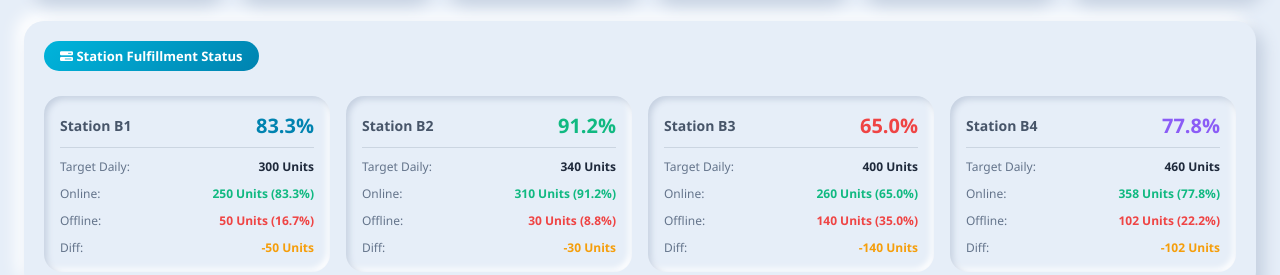
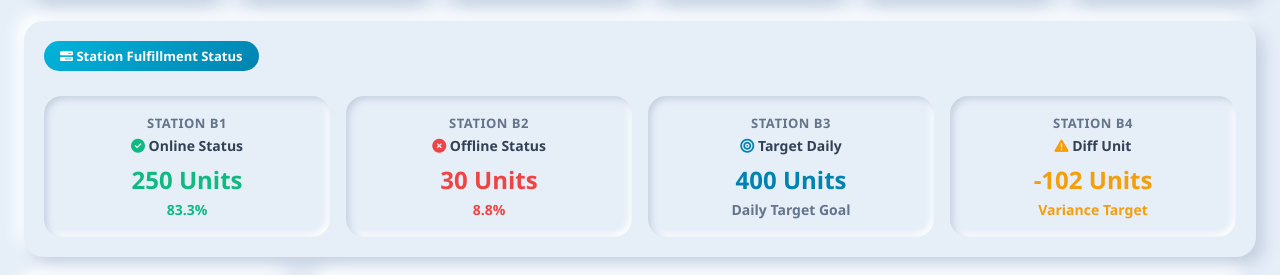
Before and after one commit to jenjira29-boop/Production-B-line, a plain HTML site: page index.html in a window 1280 px wide. Shown: the part 352-627 px from the top of the page. Drawn offline with nearby package versions, Linux system fonts and the light colour scheme.

Commit message:
Update index.html

```diff
--- a/index.html
+++ b/index.html
@@ -241,11 +241,12 @@
       font-size: 13px; font-weight: bold; display: inline-block; margin-bottom: 15px;
     }
 
+    .grid-col-1 { grid-column: span 1; }
     .grid-col-2 { grid-column: span 2; }
     .grid-col-3 { grid-column: span 3; }
     .grid-col-4 { grid-column: span 4; }
 
-    /* Custom Station Fulfillment Cards */
+    /* Custom Focused Station Fulfillment Cards */
     .station-grid {
       display: grid;
       grid-template-columns: repeat(4, 1fr);
@@ -256,36 +257,46 @@
     .station-card {
       background: #e6eef8;
       border-radius: 18px;
-      padding: 16px;
+      padding: 18px 16px;
       box-shadow: inset 3px 3px 6px #c5d0e0, inset -3px -3px 6px #ffffff;
       display: flex;
       flex-direction: column;
-      gap: 10px;
+      align-items: center;
+      text-align: center;
+      justify-content: center;
     }
 
-    .station-header {
-      display: flex;
-      justify-content: space-between;
-      align-items: center;
-      border-bottom: 1px solid #cbd5e1;
-      padding-bottom: 8px;
+    .station-name {
+      font-size: 13px;
+      font-weight: 700;
+      color: #64748b;
+      margin-bottom: 4px;
+      text-transform: uppercase;
+      letter-spacing: 0.5px;
     }
 
-    .station-name { font-size: 14px; font-weight: 700; color: #475569; }
-    .station-pct { font-size: 20px; font-weight: 800; }
-
-    .station-detail-row {
-      display: flex;
-      justify-content: space-between;
-      align-items: center;
-      font-size: 12px;
-      color: #64748b;
+    .station-metric-title {
+      font-size: 14px;
+      font-weight: 700;
+      color: #334155;
+      margin-bottom: 8px;
     }
 
-    .station-detail-val { font-weight: 700; color: #1e293b; }
-    .status-text-online { color: #10b981; }
-    .status-text-offline { color: #ef4444; }
-    .status-text-diff { color: #f59e0b; }
+    .station-val-main {
+      font-size: 24px;
+      font-weight: 800;
+    }
+
+    .station-val-sub {
+      font-size: 14px;
+      font-weight: 700;
+      margin-top: 4px;
+    }
+
+    .status-online { color: #10b981; }
+    .status-offline { color: #ef4444; }
+    .status-target { color: #0083b0; }
+    .status-diff { color: #f59e0b; }
 
     .prod-item {
       display: flex;
@@ -403,106 +414,44 @@
   <!-- Main Dashboard Content Grid -->
   <div class="main-grid">
 
-    <!-- Station Fulfillment Status (Moved Above Hourly Output Trend) -->
+    <!-- Station Fulfillment Status (Positioned Above Hourly Output) -->
     <div class="card grid-col-4">
       <span class="badge"><i class="fa-solid fa-bars-progress"></i> Station Fulfillment Status</span>
 
       <div class="station-grid">
-        <!-- Station B1 -->
+
+        <!-- Station B1: Online Unit & % -->
         <div class="station-card">
-          <div class="station-header">
-            <span class="station-name">Station B1</span>
-            <span class="station-pct" style="color:#0083b0;">83.3%</span>
-          </div>
-          <div class="station-detail-row">
-            <span>Target Daily:</span>
-            <span class="station-detail-val">300 Units</span>
-          </div>
-          <div class="station-detail-row">
-            <span>Online:</span>
-            <span class="station-detail-val status-text-online">250 Units (83.3%)</span>
-          </div>
-          <div class="station-detail-row">
-            <span>Offline:</span>
-            <span class="station-detail-val status-text-offline">50 Units (16.7%)</span>
-          </div>
-          <div class="station-detail-row">
-            <span>Diff:</span>
-            <span class="station-detail-val status-text-diff">-50 Units</span>
-          </div>
+          <div class="station-name">Station B1</div>
+          <div class="station-metric-title"><i class="fa-solid fa-circle-check status-online"></i> Online Status</div>
+          <div class="station-val-main status-online">250 Units</div>
+          <div class="station-val-sub status-online">83.3%</div>
         </div>
 
-        <!-- Station B2 -->
+        <!-- Station B2: Offline Unit & % -->
         <div class="station-card">
-          <div class="station-header">
-            <span class="station-name">Station B2</span>
-            <span class="station-pct" style="color:#10b981;">91.2%</span>
-          </div>
-          <div class="station-detail-row">
-            <span>Target Daily:</span>
-            <span class="station-detail-val">340 Units</span>
-          </div>
-          <div class="station-detail-row">
-            <span>Online:</span>
-            <span class="station-detail-val status-text-online">310 Units (91.2%)</span>
-          </div>
-          <div class="station-detail-row">
-            <span>Offline:</span>
-            <span class="station-detail-val status-text-offline">30 Units (8.8%)</span>
-          </div>
-          <div class="station-detail-row">
-            <span>Diff:</span>
-            <span class="station-detail-val status-text-diff">-30 Units</span>
-          </div>
+          <div class="station-name">Station B2</div>
+          <div class="station-metric-title"><i class="fa-solid fa-circle-xmark status-offline"></i> Offline Status</div>
+          <div class="station-val-main status-offline">30 Units</div>
+          <div class="station-val-sub status-offline">8.8%</div>
         </div>
 
-        <!-- Station B3 -->
+        <!-- Station B3: Target Daily Unit -->
         <div class="station-card">
-          <div class="station-header">
-            <span class="station-name">Station B3</span>
-            <span class="station-pct" style="color:#ef4444;">65.0%</span>
-          </div>
-          <div class="station-detail-row">
-            <span>Target Daily:</span>
-            <span class="station-detail-val">400 Units</span>
-          </div>
-          <div class="station-detail-row">
-            <span>Online:</span>
-            <span class="station-detail-val status-text-online">260 Units (65.0%)</span>
-          </div>
-          <div class="station-detail-row">
-            <span>Offline:</span>
-            <span class="station-detail-val status-text-offline">140 Units (35.0%)</span>
-          </div>
-          <div class="station-detail-row">
-            <span>Diff:</span>
-            <span class="station-detail-val status-text-diff">-140 Units</span>
-          </div>
+          <div class="station-name">Station B3</div>
+          <div class="station-metric-title"><i class="fa-solid fa-bullseye status-target"></i> Target Daily</div>
+          <div class="station-val-main status-target">400 Units</div>
+          <div class="station-val-sub" style="color:#64748b;">Daily Target Goal</div>
         </div>
 
-        <!-- Station B4 -->
+        <!-- Station B4: Diff Unit -->
         <div class="station-card">
-          <div class="station-header">
-            <span class="station-name">Station B4</span>
-            <span class="station-pct" style="color:#8b5cf6;">77.8%</span>
-          </div>
-          <div class="station-detail-row">
-            <span>Target Daily:</span>
-            <span class="station-detail-val">460 Units</span>
-          </div>
-          <div class="station-detail-row">
-            <span>Online:</span>
-            <span class="station-detail-val status-text-online">358 Units (77.8%)</span>
-          </div>
-          <div class="station-detail-row">
-            <span>Offline:</span>
-            <span class="station-detail-val status-text-offline">102 Units (22.2%)</span>
-          </div>
-          <div class="station-detail-row">
-            <span>Diff:</span>
-            <span class="station-detail-val status-text-diff">-102 Units</span>
-          </div>
+          <div class="station-name">Station B4</div>
+          <div class="station-metric-title"><i class="fa-solid fa-triangle-exclamation status-diff"></i> Diff Unit</div>
+          <div class="station-val-main status-diff">-102 Units</div>
+          <div class="station-val-sub status-diff">Variance Target</div>
         </div>
+
       </div>
     </div>
 
@@ -561,7 +510,7 @@
     </div>
 
     <!-- Shift Comparison Bar Chart -->
-    <div class="card grid-col-1" style="grid-column: span 1;">
+    <div class="card grid-col-1">
       <span class="badge"><i class="fa-solid fa-chart-column"></i> Shift Yield Comparison</span>
       <canvas id="barChart" height="280"></canvas>
     </div>
```
